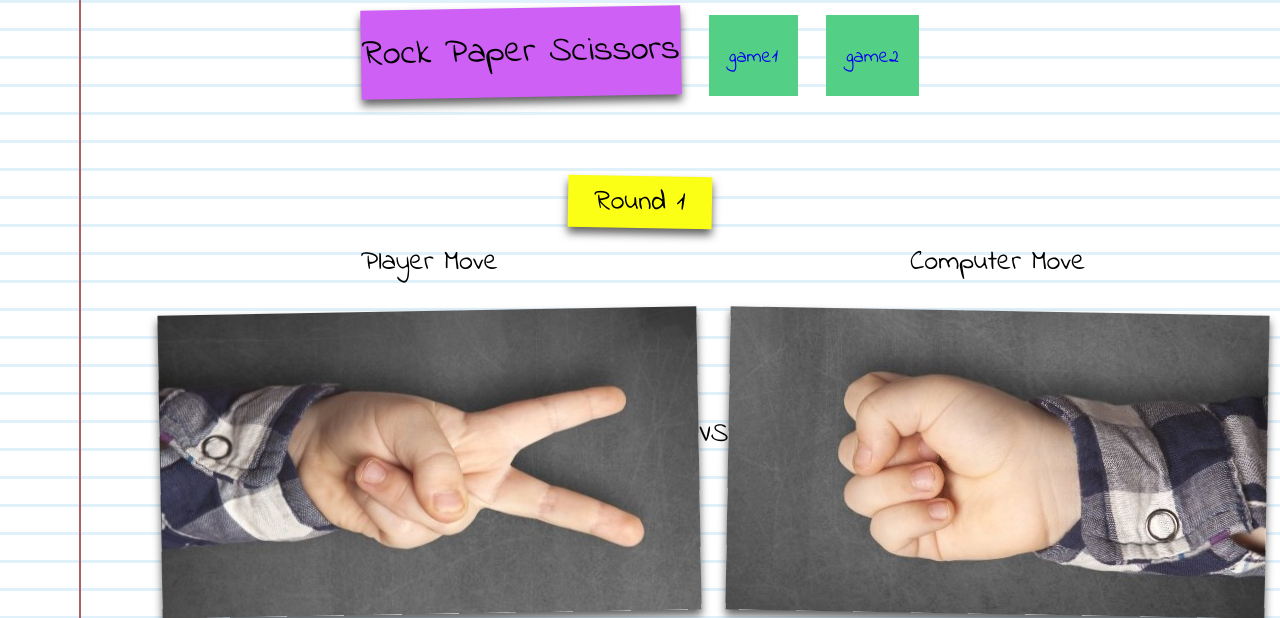
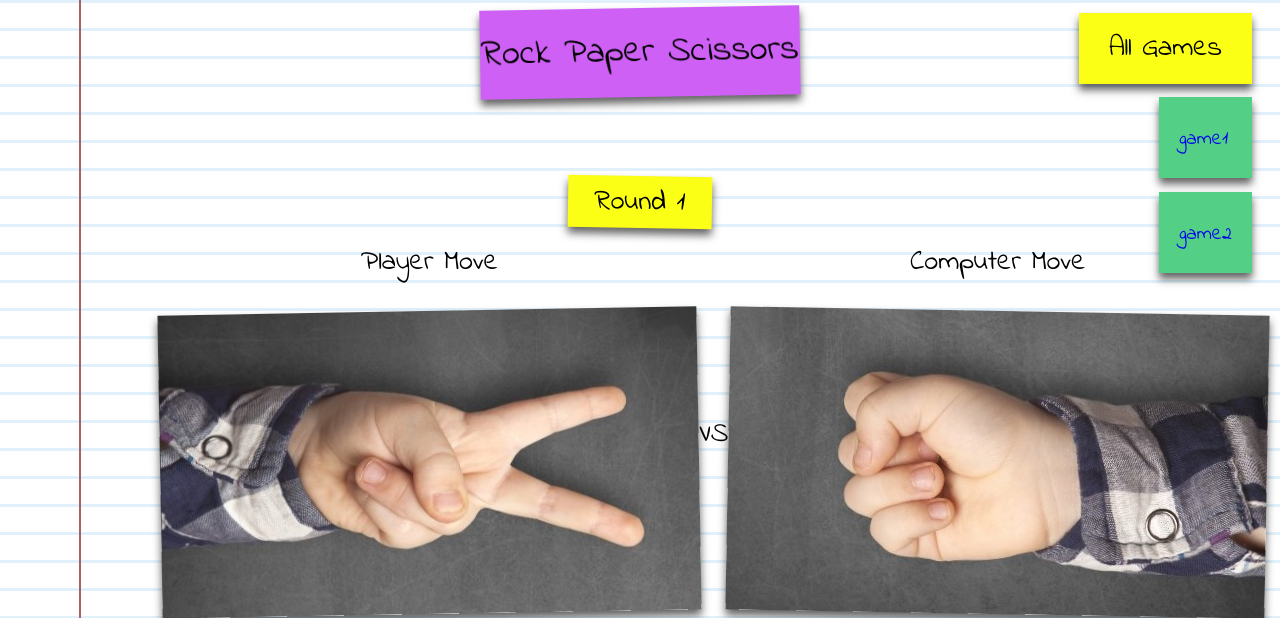
Before and after one commit to software-students-fall2022/containerized-app-exercise-team1, a Flask app: page / in a window 1280 px wide. Shown: the top 618 px of the page. Run offline with Flask 2, Linux system fonts and the light colour scheme.

Commit message:
11/21-Brian nav

```diff
--- a/web-app/static/css/styles.css
+++ b/web-app/static/css/styles.css
@@ -21,7 +21,7 @@ body {
     background-size: 100% 1rem;
 }
 
-/* Variables --------------------------- */
+/* Global variables --------------------------- */
 :root {
     --color-background: #ffffff;
     --color-vertical-line: #af5f5f;
@@ -35,6 +35,8 @@ body {
 
 /* Header ------------------------------ */
 .header {
+    /* width: 98%; */
+    /* margin: 0 auto; */
     /* border-bottom: 1px solid black; */
     display: flex;
     justify-content: center;
@@ -42,7 +44,6 @@ body {
 }
 
 .header-post-it {
-    position: relative;
     width: 25%;
     margin-top: 0.3rem;
     margin-bottom: 0.5rem;
@@ -60,26 +61,42 @@ body {
 
 /* Nav ---------------------- */
 .navigation-container {
-    top: 2rem;
-    z-index: 5;
-    padding-left: 0;
+    position: absolute;
+    right: 1rem;
+    top: 1rem;
 }
 
-.navigation-container ul {
-    display: flex;
+.dropdown {
+    position: relative;
+}
+
+.show-games {
+    text-decoration: none;
+    padding: 15px 30px;
+    background-color: var(--color-postit-round);
+    box-shadow: 0px 6px 8px rgba(33, 33, 33, .7);
+}
+
+.dropdown ul {
+    position: absolute;
+    right: 0;
+    top: calc(100% + 0.5rem);
+    z-index: 5;
     list-style: none;
 }
 
-.navigation-container li {
+.dropdown li {
     background-color: #53D085;
+    box-shadow: 0px 6px 8px rgba(33, 33, 33, .7);
     margin-left: 1rem;
+    margin-top: 0.5rem;
     padding: 20px;
+    transition: transform .2s linear;
 }
 
-.navigation-container a {
+.dropdown a {
     text-decoration: none;
     font-size: 20px;
-    transition: all 50ms ease-in-out;
 }
 
 /* Rounds ------------------ */
@@ -190,11 +207,6 @@ body {
 }
 
 /* hover and focus styles --------------------*/
-.navigation-container a:hover,
-.navigation-container a:focus {
-    color: #666;
-}
-
 .post-it:hover,
 .post-it:focus {
     cursor: default;
@@ -219,3 +231,11 @@ body {
     position: relative;
     z-index: 5;
 }
+
+.post-it-list:hover,
+.post-it-list:focus {
+    box-shadow: 0px 6px 8px rgba(23, 23, 23, 0.7);
+    transform: scale(1.2) rotate(-2deg) translate(-1em, -0.1em);
+    position: relative;
+    z-index: 5;
+}
--- a/web-app/templates/base.html
+++ b/web-app/templates/base.html
@@ -10,23 +10,26 @@
 <body>
     <div class="app">
         <!-- Header -->
-        <section class="header-container">
+        <section class="header-container" id="header">
             <header class="header">
                 <div class="header-post-it post-it">
                     <p class="header-title">Rock Paper Scissors</p>
                 </div>
                 <!-- Navigation -->
-                <nav class="navigation-container">
-                    <ul>
-                        {% for game in games %}
-                        <li><a href="#{{game}}">{{game}}</a></li>
-                        {% endfor %}
-                    </ul>
-                </nav>
+                <div class="navigation-container">
+                    <nav class="dropdown">
+                        <span class="show-games">All Games</span>
+                        <div class="dropdown-menu">
+                            <ul>
+                                {% for game in games %}
+                                <li class="post-it-list"><a href="#{{game}}" >{{game}}</a></li>
+                                {% endfor %}
+                            </ul>
+                        </div>
+                    </nav>
+                </div>
             </header>
-
         </section>
-
 
         <!-- Home container -->
         {% block container %}
```
